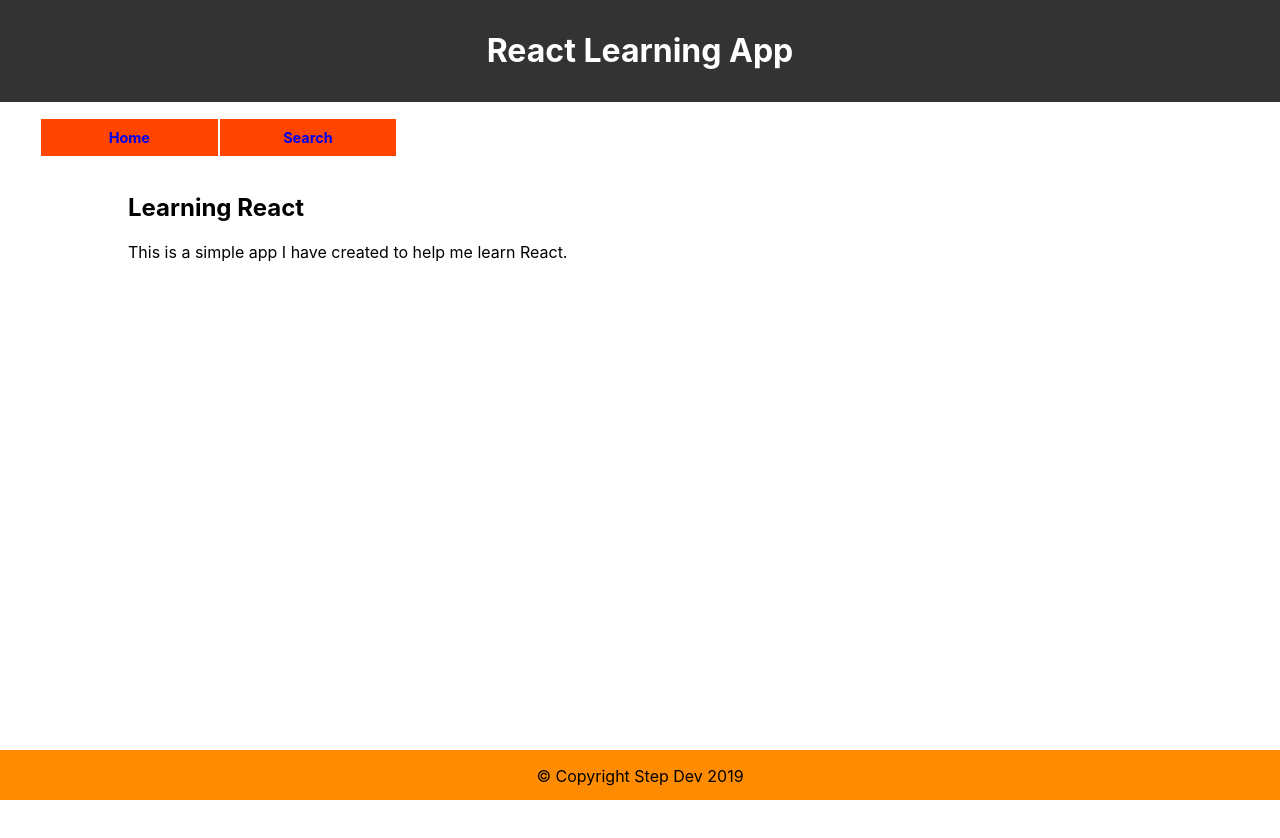
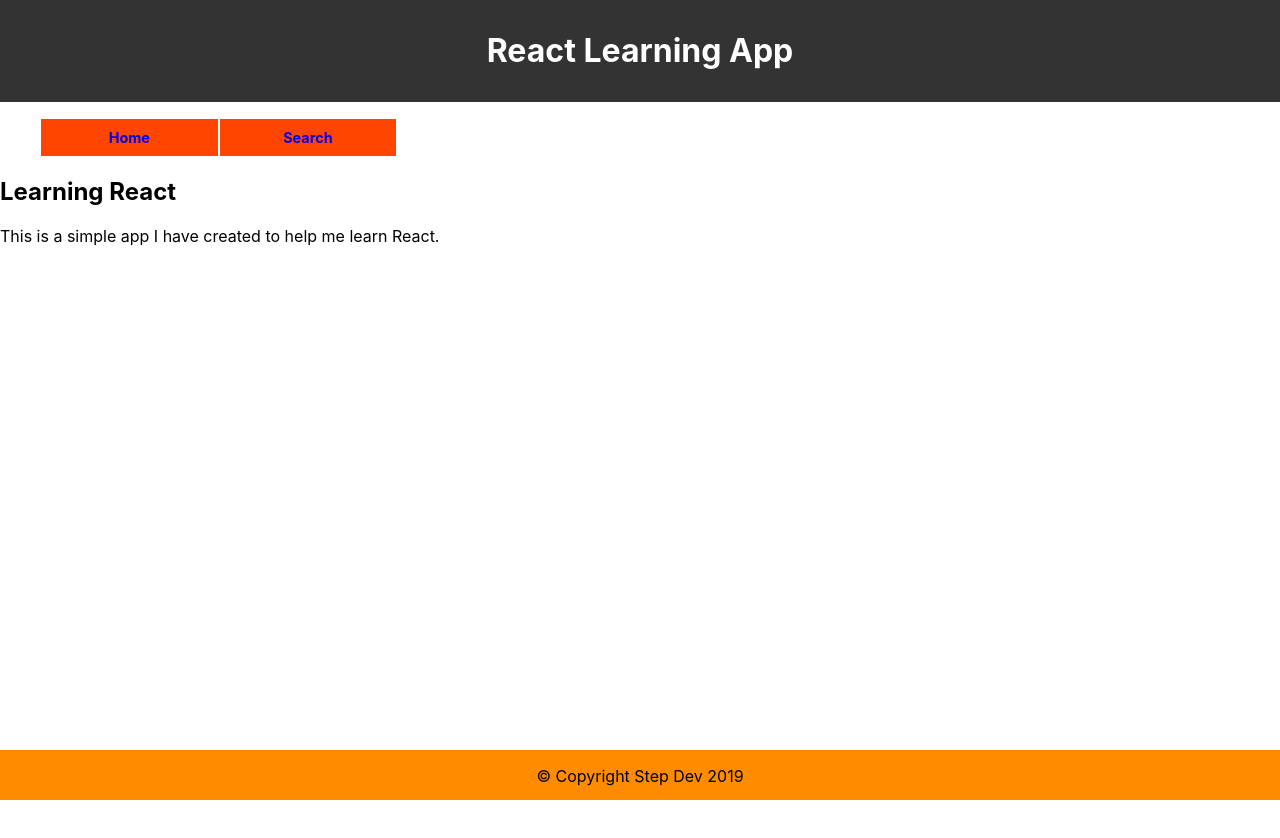
Before and after one commit to steppa/react-learning, a React (Create React App) app: page / in a window 1280 px wide. Shown: the top 838 px of the page. Built offline with nearby package versions, Linux system fonts and the light colour scheme.

Commit message:
Update index.css

```diff
--- a/src/index.css
+++ b/src/index.css
@@ -60,12 +60,6 @@ footer {
   text-decoration: none;
 }
 
-
-
-#contentContainer {
-
-}
-
 header {
   background-color: #333;
   color: #fff;
@@ -82,7 +76,6 @@ input {
 }
 
 #contentContainer {
-  position: fixed;
   width: 80%;
   left: 10%;
 }
```
